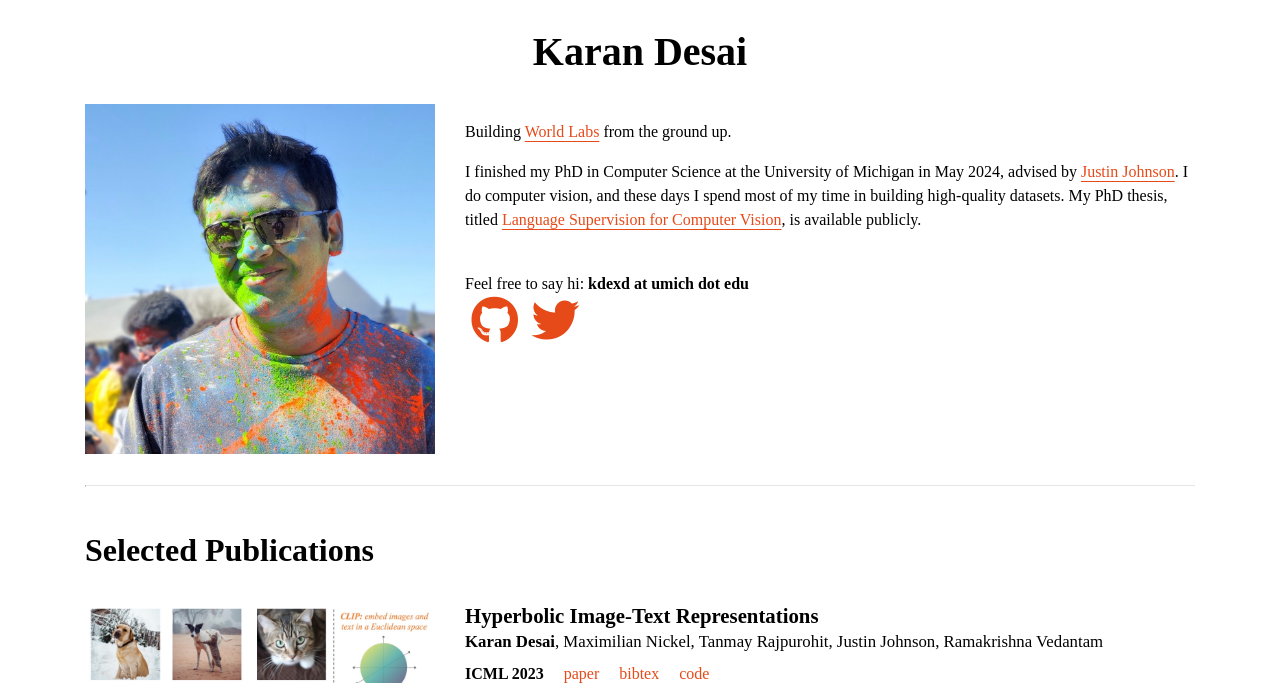
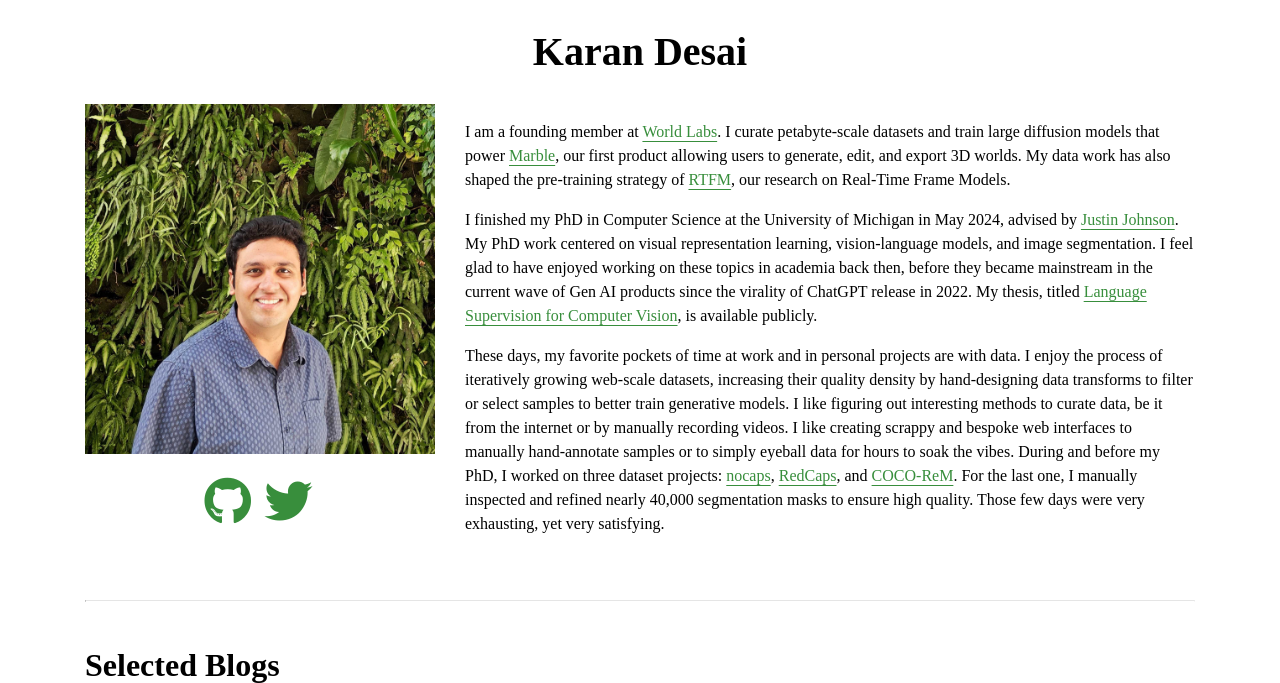
Before and after one commit to kdexd/kdexd.github.io, a Jekyll site: the page built from _pages/home.md, in a window 1280 px wide and 1400 px high. Shown: the top 683 px of the window. Built offline with Jekyll 4.4.1, drawn with Linux system fonts in a browser that asks for light colours; nearby versions of some CDN libraries; a style sheet for code colours, icons or effects is not loaded; some of the changed text lies outside the part shown; grey boxes are pictures that could not be loaded.

Commit message:
Update website with World Labs work and COCO-ReM paper.
- Rewrote bio highlighting World Labs contributions (Marble, RTFM).
- Added "Selected Blogs" section with video previews.
- Added COCO-ReM publication (ECCV 2024) with bibtex and figure.
- Moved social icons below profile picture.
- Updated CV and slowed display picture cycling to 10s.

```diff
--- a/_pages/home.md
+++ b/_pages/home.md
@@ -7,27 +7,76 @@ permalink: "/"
   <div class="col-12">
     <h1 style="text-align: center; margin: 1em">{{ site.title }}</h1>
   </div>
-  <!--
-      Display picture and bio
-  -->
-  <div class="col-sm-4 col-xs-12"><img alt="{{ site.author.name }}" id="display-pic" src="/static/img/kd1.jpeg"></div>
-  <div class="col-sm-8 col-xs-12">
-    <p>Building <a href="//worldlabs.ai">World Labs</a> from the ground up.</p>
-    <p>
-      I finished my PhD in Computer Science at the University of Michigan in May 2024,
-      advised by <a href="//web.eecs.umich.edu/~justincj/">Justin Johnson</a>.
-      I do computer vision, and these days I spend most of my time in building high-quality datasets.
-      My PhD thesis, titled <a href="https://deepblue.lib.umich.edu/handle/2027.42/193220">Language Supervision for Computer Vision</a>, is available publicly.
-      <span style="color:#FFFFFF">In my free time, I love rickrolling all my friends.</span>
-    </p>
-    <p>
-      Feel free to say hi: <b>kdexd at umich dot edu</b>
-      <br />
+  <div class="col-sm-4 col-xs-12">
+    <img alt="{{ site.author.name }}" id="display-pic" src="/static/img/kd1.jpeg">
+    <br />
+    <p style="text-align: center;">
       <a href="{{ site.author.cv }}"><i class="ai ai-cv-square ai-3x"></i></a>
       <a href="//scholar.google.com/citations?user={{ site.author.scholar }}"><i class="ai ai-google-scholar-square ai-3x"></i></a>
       <a href="//github.com/{{ site.author.github }}"><i class="fab fa-github fa-3x"></i></a>
       <a href="//twitter.com/{{ site.author.twitter }}"><i class="fab fa-twitter fa-3x"></i></a>
     </p>
+
+  </div>
+  <div class="col-sm-8 col-xs-12">
+    <p>
+    I am a founding member at <a href="https://worldlabs.ai">World Labs</a>.
+    I curate petabyte-scale datasets and train large diffusion models that power <a href="https://worldlabs.ai/blog/marble-world-model">Marble</a>,
+    our first product allowing users to generate, edit, and export 3D worlds.
+    My data work has also shaped the pre-training strategy of <a href="https://worldlabs.ai/blog/rtfm">RTFM</a>, our research on Real-Time Frame Models.
+    </p>
+    <p>
+    I finished my PhD in Computer Science at the University of Michigan in May 2024, advised by <a href="https://web.eecs.umich.edu/~justincj/">Justin Johnson</a>.
+    My PhD work centered on visual representation learning, vision-language models, and image segmentation.
+    I feel glad to have enjoyed working on these topics in academia back then,
+    before they became mainstream in the current wave of Gen AI products since the virality of ChatGPT release in 2022.
+    My thesis, titled <a href="https://deepblue.lib.umich.edu/handle/2027.42/193220">Language Supervision for Computer Vision</a>, is available publicly.
+    </p>
+    <p>
+    These days, my favorite pockets of time at work and in personal projects are with data.
+    I enjoy the process of iteratively growing web-scale datasets, increasing their quality density by hand-designing data transforms to filter or select samples to better train generative models.
+    I like figuring out interesting methods to curate data, be it from the internet or by manually recording videos.
+    I like creating scrappy and bespoke web interfaces to manually hand-annotate samples or to simply eyeball data for hours to soak the vibes.
+    During and before my PhD, I worked on three dataset projects: <a href="https://nocaps.org">nocaps</a>, <a href="https://redcaps.xyz">RedCaps</a>, and <a href="https://cocorem.xyz">COCO-ReM</a>. For the last one, I manually inspected and refined nearly 40,000 segmentation masks to ensure high quality. Those few days were very exhausting, yet very satisfying.
+    </p>
+    <span style="color:#FFFFFF">In my free time, I love rickrolling all my friends.</span>
+  </div>
+</div>
+
+<!-- --------------------------------------------------------------------- -->
+<hr />
+
+<div class="row">
+  <div class="col">
+    <h2>Selected Blogs</h2>
+  </div>
+</div>
+
+<div class="card-row row">
+  <div class="col-sm-6 col-xs-12">
+    <a href="//worldlabs.ai/blog/marble-world-model">
+      <video autoplay loop muted playsinline style="width: 100%; border-radius: 8px;">
+        <source src="https://wlt-ai-cdn.art/videos/2025-11-12-clean-720p-24crf/hero.mp4" type="video/mp4">
+      </video>
+    </a>
+    <span class="card-title"><a href="//worldlabs.ai/blog/marble-world-model">Marble: A Multimodal World Model</a></span>
+    <br />
+    <span class="card-desc">
+      World Labs' first product to generate 3D worlds from text, images, videos, and 3D layouts.
+      Users can interactively edit and export as Gaussian splats, meshes, and videos.
+    </span>
+  </div>
+  <div class="col-sm-6 col-xs-12">
+    <a href="//worldlabs.ai/blog/rtfm">
+      <video autoplay loop muted playsinline style="width: 100%; border-radius: 8px;">
+        <source src="https://wlt-ai-cdn.art/videos/2025-10-15/hero_video_1024x576.mp4" type="video/mp4">
+      </video>
+    </a>
+    <span class="card-title"><a href="//worldlabs.ai/blog/rtfm">RTFM: A Real-Time Frame Model</a></span>
+    <br />
+    <span class="card-desc">
+      Research work on generating interactive video in real-time conditioned on images as spatial memory.
+    </span>
   </div>
 </div>
 
@@ -37,6 +86,24 @@ permalink: "/"
 <div class="row">
   <div class="col">
     <h2>Selected Publications</h2>
+  </div>
+</div>
+
+<!-- COCO-ReM -->
+<div class="card-row row">
+  <div class="col-sm-4 col-xs-12"><img src="/static/paper-figs/Slide8.jpeg" alt="cocorem" /></div>
+  <div class="col-sm-8 col-xs-12">
+    <span class="card-title">Benchmarking Object Detectors with COCO: A New Path Forward</span>
+    <br />
+    <span class="card-desc">
+      Shweta Singh, Aayan Yadav, Jitesh Jain, Humphrey Shi, Justin Johnson, <b>Karan Desai</b>
+    </span>
+    <br />
+    <span><b>ECCV 2024</b></span>
+    <a class="paper-link" href="//arxiv.org/abs/2403.18819">paper</a>
+    <a class="paper-link" href="/static/bibliography/cocorem_bibtex.txt">bibtex</a>
+    <a class="paper-link" href="//github.com/kdexd/coco-rem">code</a>
+    <a class="paper-link" href="//cocorem.xyz">website</a>
   </div>
 </div>
 
--- /dev/null
+++ b/static/bibliography/cocorem_bibtex.txt
@@ -0,0 +1,6 @@
+@inproceedings{singh2024cocorem,
+  title={{Benchmarking Object Detectors with COCO: A New Path Forward}},
+  author={Singh, Shweta and Yadav, Aayan and Jain, Jitesh and Shi, Humphrey and Johnson, Justin and Desai, Karan},
+  booktitle={European Conference on Computer Vision (ECCV)},
+  year={2024}
+}
```
Also changed, not shown: other parts of _pages/home.md (+2 -2 lines), static/paper-figs/Slide8.jpeg (added), 2 other files.
